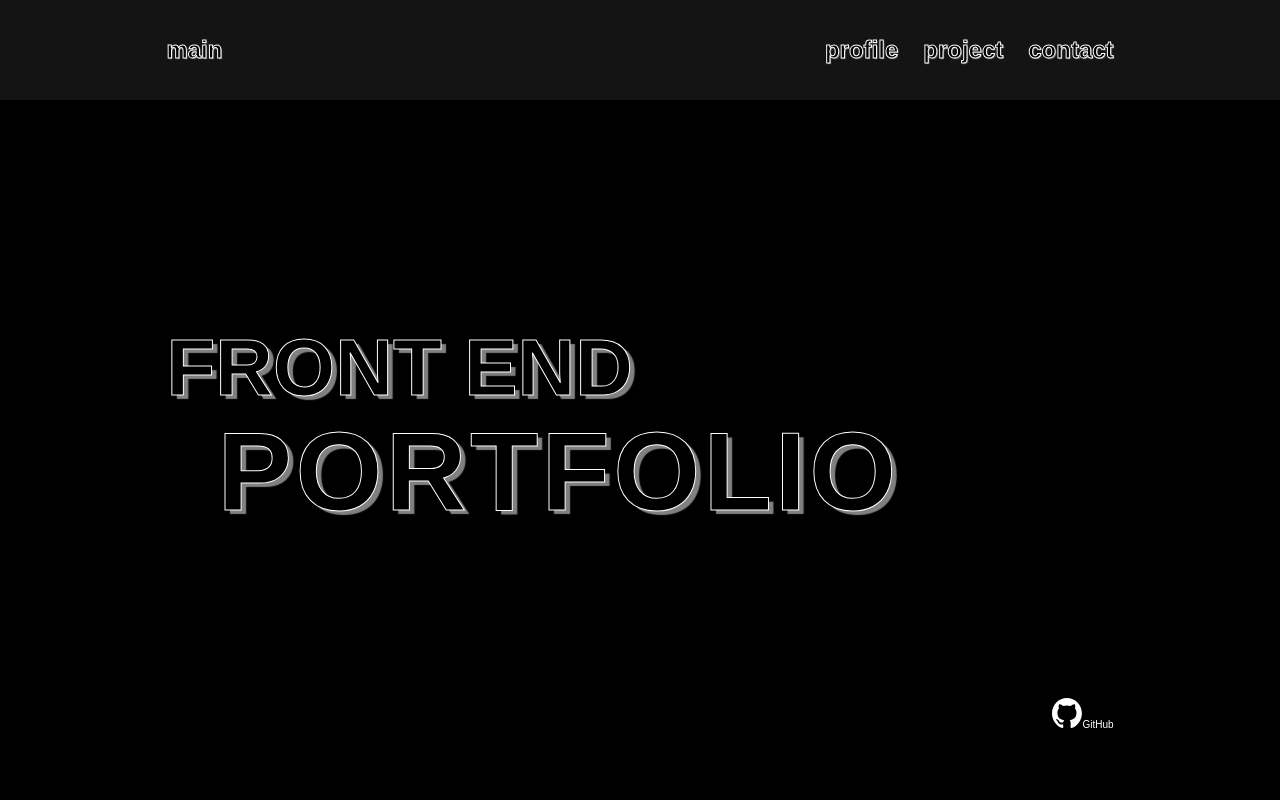
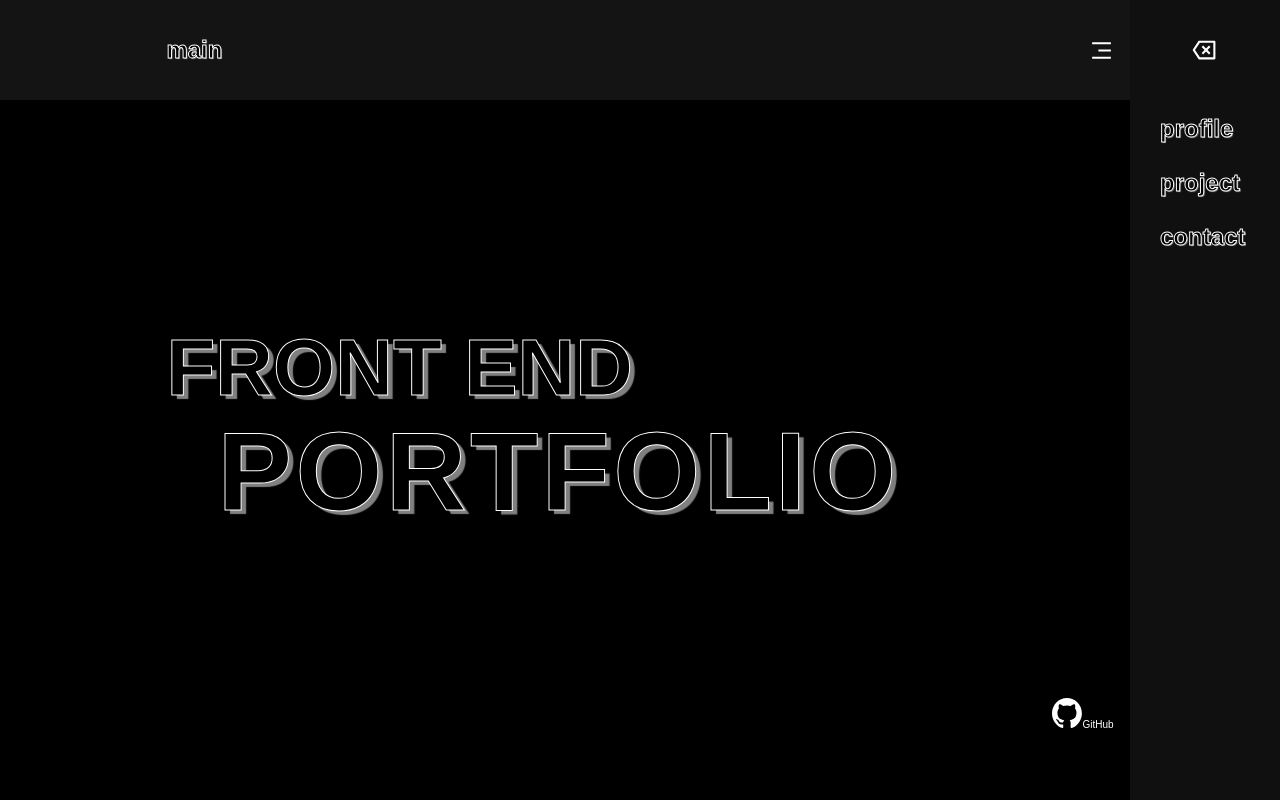
Before and after one commit to djqtdma14/portfolio, a React (Vite) app: page / in a window 1280 px wide. Shown: the top 800 px of the page. Built offline with nearby package versions, Linux system fonts and the light colour scheme; a web font is replaced by a local one.

Commit message:
portfolio

```diff
--- a/package.json
+++ b/package.json
@@ -12,6 +12,7 @@
   "dependencies": {
     "react": "^19.1.1",
     "react-dom": "^19.1.1",
+    "react-icons": "^5.5.0",
     "react-router": "^7.9.4",
     "react-router-dom": "^7.9.4"
   },
--- a/src/App.jsx
+++ b/src/App.jsx
@@ -1,4 +1,5 @@
 import React, { useRef } from 'react';
+import { RiDeleteBack2Line, RiMenu3Line } from 'react-icons/ri';
 import './scss/App.scss';
 import FristPage from './pages/FirstPage.jsx';
 import Project from './pages/Project.jsx';
@@ -7,24 +8,37 @@ import Contact from './pages/Contact.jsx';
 
 function App(){
 
-  // https://inthedev.tistory.com/27 - 스크롤 기능 사용
+// https://inthedev.tistory.com/27 - 클릭한 텍스트와 같은 이름의 페이지로 스크롤 이동
   const scrollRef = useRef([]);
   const handleScrollView = (e) => {
     const name = e.target.innerText;
     const pages = {
-      main : 0,
-      profile : 1,
-      project : 2,
-      contact : 3
+      main : 'FirstPage',
+      profile : 'Profile',
+      project : 'Project',
+      contact : 'Contact'
     };
-    scrollRef.current[pages[name]].scrollIntoView({behavior:'smooth'});
+    e.target.innerText
+    ? scrollRef.current[pages[name]].scrollIntoView({behavior:'smooth'})
+    : e.preventDefault();
+  };
+
+// 메뉴 바 여는 기능
+  const openHandler = () => {
+    console.log('open menu');
+  };
+// 메뉴 바 닫는 기능
+  const closeHandler = () => {
+    console.log('close menu');
   };
 
   return(
     <section className='App'>
       <section className='Navbar' onClick={handleScrollView}>
         <span className='main menu'>main</span>
+        <RiMenu3Line className='RiMenu' onClick={openHandler} />
         <nav className='sidebar'>
+          <RiDeleteBack2Line className='RiBack' onClick={closeHandler} />
           <ul>
             <li className='profile menu'>profile</li>
             <li className='project menu'>project</li>
@@ -32,16 +46,16 @@ function App(){
           </ul>
         </nav>
       </section>
-      <div ref={(el) => (scrollRef.current[0] = el)}>
+      <div ref={(el) => (scrollRef.current['FirstPage'] = el)}>
         <FristPage />
       </div>
-      <div ref={(el) => (scrollRef.current[1] = el)}>
+      <div ref={(el) => (scrollRef.current['Profile'] = el)}>
         <Profile />
       </div>
-      <div ref={(el) => (scrollRef.current[2] = el)}>
+      <div ref={(el) => (scrollRef.current['Project'] = el)}>
         <Project />
       </div>
-      <div ref={(el) => (scrollRef.current[3] = el)}>
+      <div ref={(el) => (scrollRef.current['Contact'] = el)}>
         <Contact />
       </div>
     </section>
--- a/src/pages/Contact.jsx
+++ b/src/pages/Contact.jsx
@@ -1,6 +1,10 @@
 import React from 'react';
 import '../scss/Contact.scss';
 import githubImg from '../assets/images/toolLogos/GitHub.svg';
+
+// 사용한 이미지 사이트
+// https://icons8.com
+// https://techicons.dev
 
 function Contact(){
   return(
@@ -19,7 +23,11 @@ function Contact(){
         </a>
       </div>
       <div className='foot'>
-        <span className='image-site'>Image By <a href='https://icons8.com' target='_blank'>https://icons8.com</a>, <a href='https://techicons.dev' target='_blank'>https://techicons.dev</a></span>
+        <div className='image-site'>
+          Image By
+          <a href='https://icons8.com' target='_blank'>https://icons8.com</a>,
+          <a href='https://techicons.dev' target='_blank'>https://techicons.dev</a>
+        </div>
       </div>
     </section>
   );
--- a/src/scss/App.scss
+++ b/src/scss/App.scss
@@ -22,9 +22,26 @@ a{ color:#fff; text-decoration:none; }
       text-shadow:1px 1px 1px #808080; -webkit-text-stroke:1px #fff;
       cursor:pointer;
     }
+    .RiMenu{ font-size:25px; }
     .sidebar{
+      position:fixed; top:0; right:0;
+      width:150px; height:100vh;
+      background-color:#101010;
+      .RiBack{
+        width:100%;
+        padding:calc(75px / 2) 0;
+        font-size:25px;
+      }
       ul{
-        display:flex; gap:25px;
+        width:100%;
+        li{
+          padding:15px 30px;
+          &:hover,
+          &.active{
+            text-shadow:1px 1px 1px #080808; -webkit-text-stroke:1px #091B76;
+            color:#fff; background-color:#fff;
+          }
+        }
       }
     }
   }
```
Also changed, not shown: 1 other file (tests, documents, lock files or other folders).
